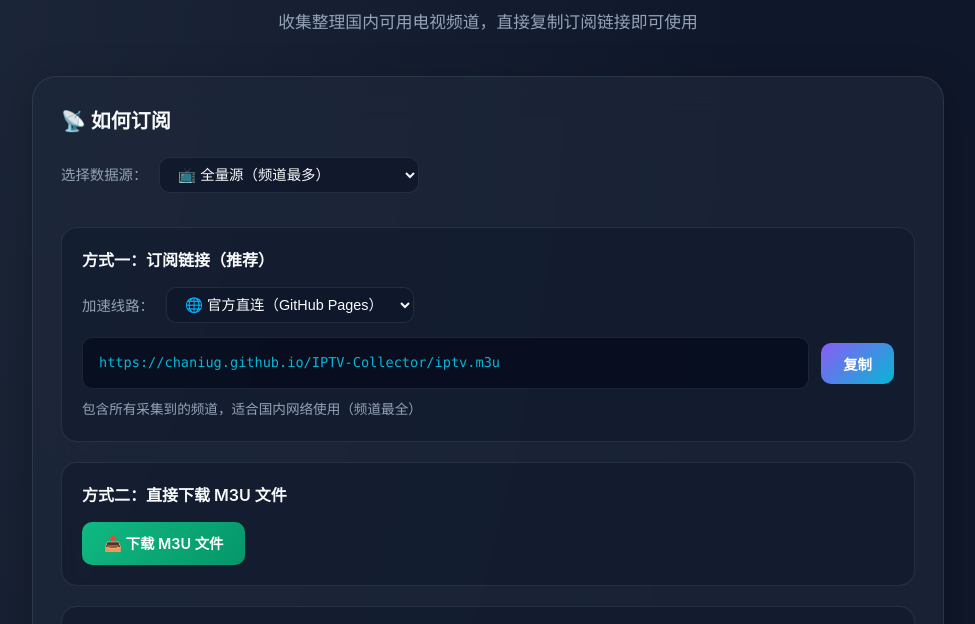
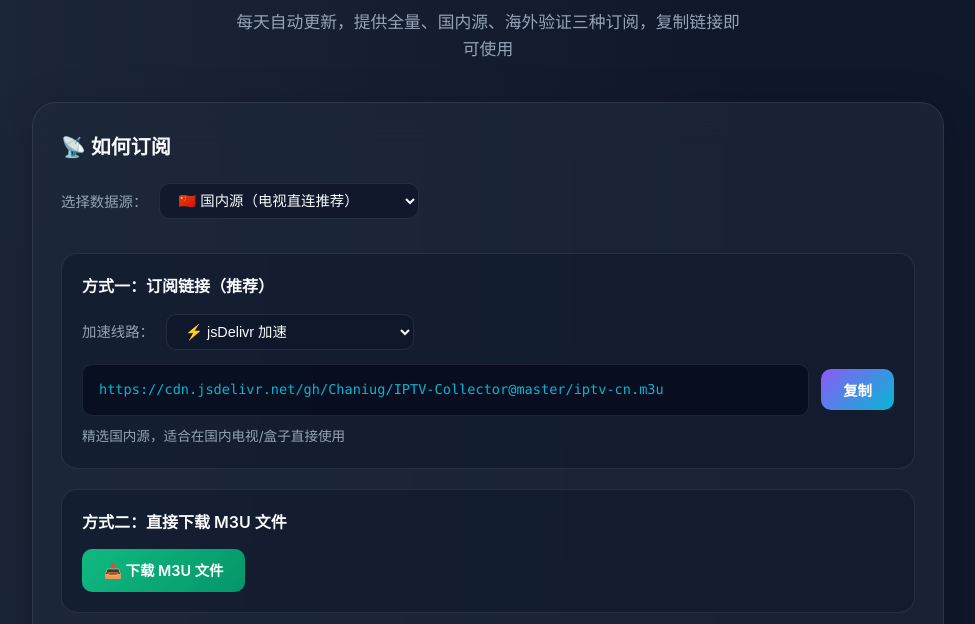
Before and after one commit to Chaniug/IPTV-Collector, a website: page index.html in a window 1280 px wide. Shown: the part 149-773 px from the top of the page, without its empty margins (152-1127 px from the left). Drawn offline with Linux system fonts and the light colour scheme.

Commit message:
docs: 将默认源切换为国内源，默认 CDN 改为 jsDelivr 并更新相关文案

```diff
--- a/app.js
+++ b/app.js
@@ -2,8 +2,8 @@
 class IPTVApp {
     constructor() {
         this.channels = [];
-        this.currentSource = localStorage.getItem('iptv-source') || 'channels.json';
-        this.currentCDN = localStorage.getItem('iptv-cdn') || 'direct';
+        this.currentSource = localStorage.getItem('iptv-source') || 'channels-cn.json';
+        this.currentCDN = localStorage.getItem('iptv-cdn') || 'jsdelivr';
         this.cdnBase = {
             direct: 'https://chaniug.github.io/IPTV-Collector',
             jsdelivr: 'https://cdn.jsdelivr.net/gh/Chaniug/IPTV-Collector@master',
--- a/index.html
+++ b/index.html
@@ -10,7 +10,7 @@
     <div class="container">
         <header>
             <h1>📺 IPTV 电视直播源</h1>
-            <p class="subtitle">收集整理国内可用电视频道，直接复制订阅链接即可使用</p>
+            <p class="subtitle">每天自动更新，提供全量、国内源、海外验证三种订阅，复制链接即可使用</p>
         </header>
 
         <main>
@@ -21,8 +21,8 @@
                     <div class="source-selector">
                         <label>选择数据源：</label>
                         <select id="sourceSelect">
+                            <option value="channels-cn.json">🇨🇳 国内源（电视直连推荐）</option>
                             <option value="channels.json">📺 全量源（频道最多）</option>
-                            <option value="channels-cn.json">🇨🇳 国内源（电视直连推荐）</option>
                             <option value="channels-valid.json">✅ 有效源（海外可达，更稳定）</option>
                         </select>
                     </div>
@@ -32,26 +32,26 @@
                         <div class="cdn-selector">
                             <label>加速线路：</label>
                             <select id="cdnSelect">
-                                <option value="direct">🌐 官方直连（GitHub Pages）</option>
                                 <option value="jsdelivr">⚡ jsDelivr 加速</option>
                                 <option value="ghproxy">🇨🇳 ghproxy 国内镜像</option>
+                                <option value="direct">🌐 官方直连（GitHub Pages）</option>
                             </select>
                         </div>
                         <div class="copy-box">
-                            <code id="subUrl">https://chaniug.github.io/IPTV-Collector/iptv.m3u</code>
+                            <code id="subUrl">https://cdn.jsdelivr.net/gh/Chaniug/IPTV-Collector@master/iptv-cn.m3u</code>
                             <button class="btn" onclick="copyText('subUrl')">复制</button>
                         </div>
-                        <p class="hint" id="subHint">复制链接到 IPTV 播放器中订阅即可</p>
+                        <p class="hint" id="subHint">精选国内源，适合在国内电视/盒子直接使用</p>
                     </div>
 
                     <div class="method">
                         <h3>方式二：直接下载 M3U 文件</h3>
-                        <a id="downloadM3u" href="iptv.m3u" download="IPTV直播源.m3u" class="btn btn-download">📥 下载 M3U 文件</a>
+                        <a id="downloadM3u" href="iptv-cn.m3u" download="IPTV国内直播源.m3u" class="btn btn-download">📥 下载 M3U 文件</a>
                     </div>
 
                     <div class="method">
                         <h3>方式三：JSON 格式数据</h3>
-                        <a id="downloadJson" href="channels.json" download="channels.json" class="btn btn-download">📄 下载 JSON</a>
+                        <a id="downloadJson" href="channels-cn.json" download="channels-cn.json" class="btn btn-download">📄 下载 JSON</a>
                     </div>
                 </div>
             </section>
```
Also changed, not shown: README.md.
